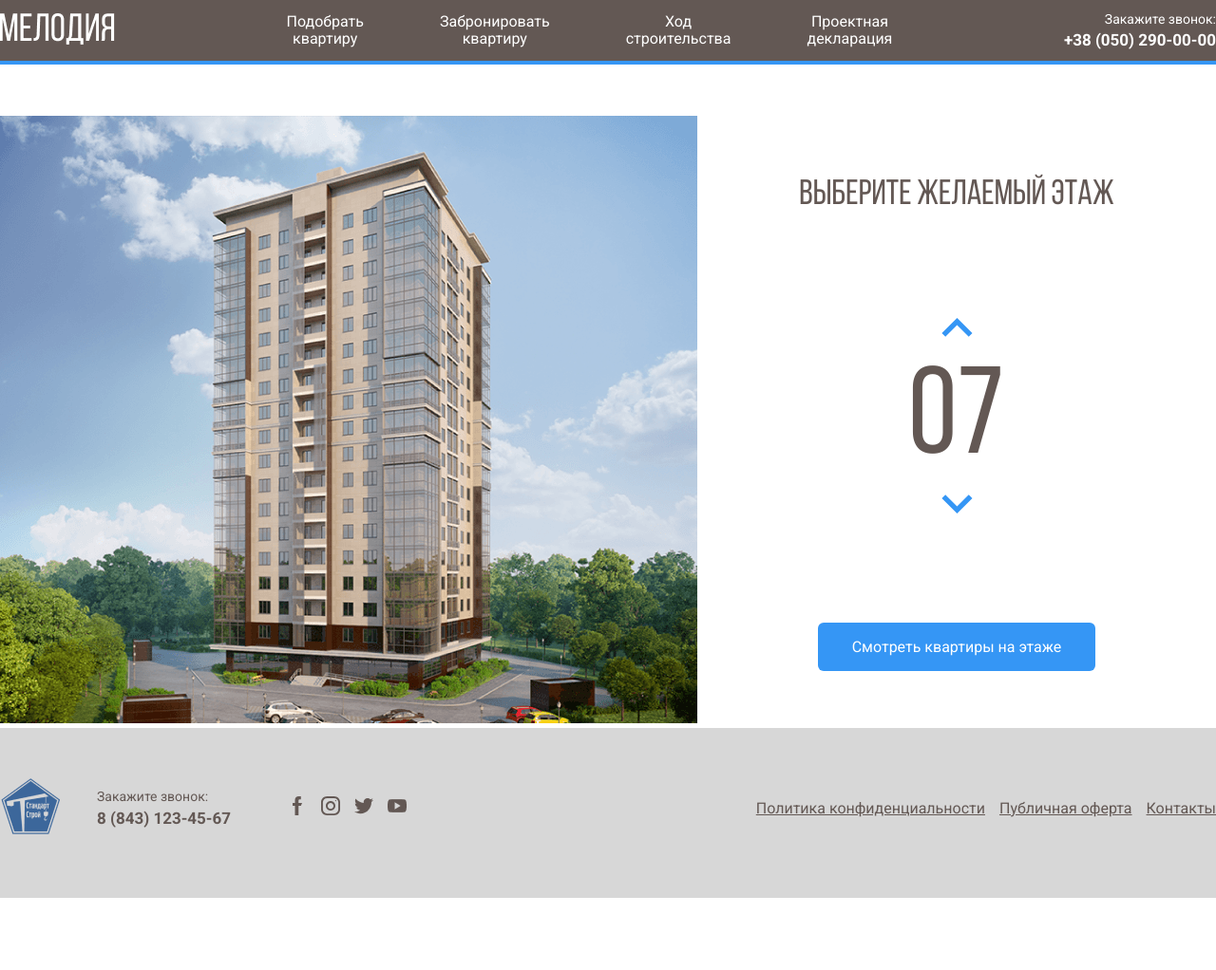
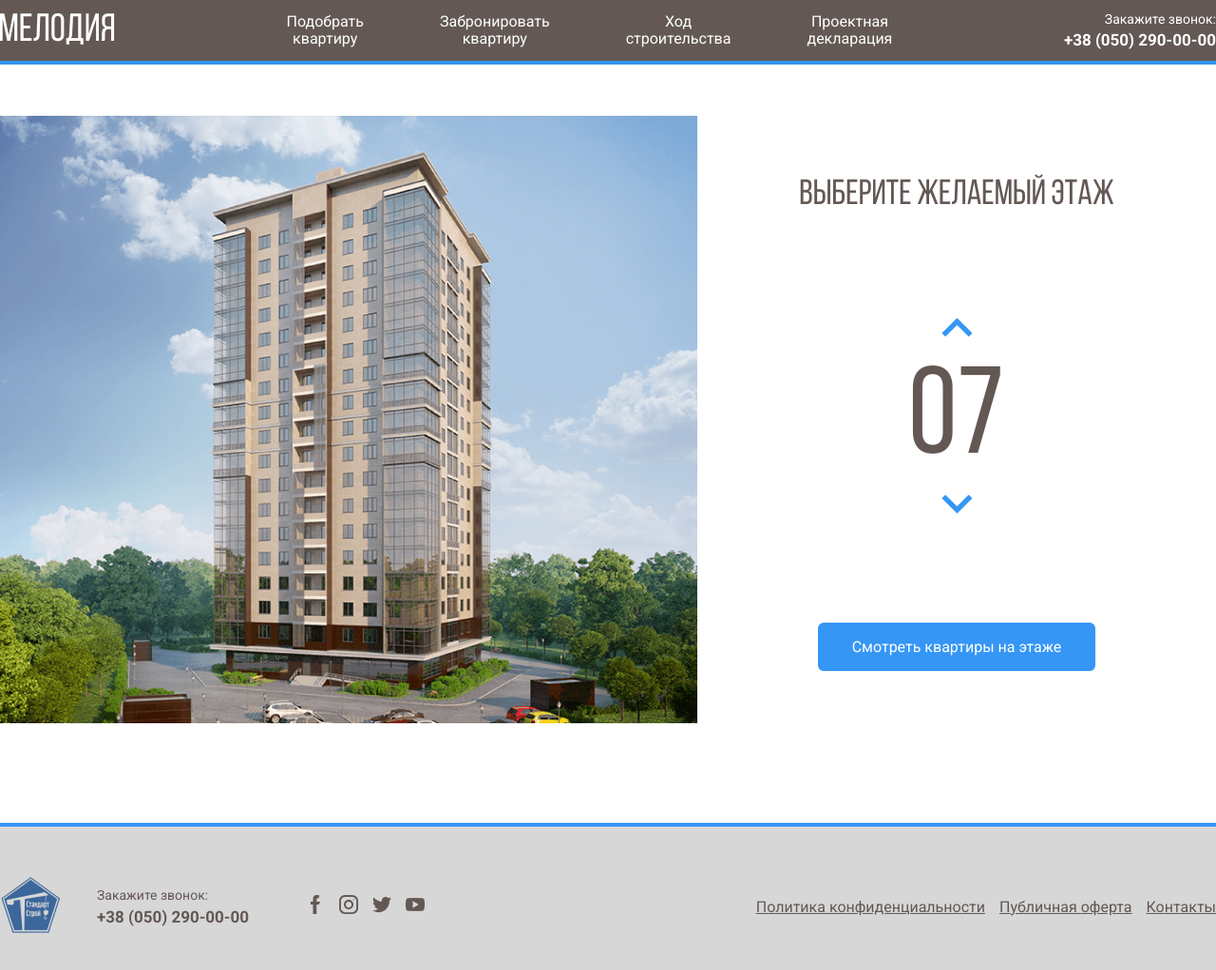
Before and after one commit to Kommeta/Melody, a plain HTML site: page index.html in a window 1280 px wide. Shown: the whole page at 95% size. Before the commit the page ends 946 px from the top, so only its background shows below. Drawn offline with nearby package versions, Linux system fonts and the light colour scheme.

Commit message:
корректировка footer, tel

```diff
--- a/css/style.css
+++ b/css/style.css
@@ -72,6 +72,7 @@ body {
   margin: 0 auto;
   padding-top: 54px;
   display: flex;
+  padding-bottom: 100px;
 }
 .main-info {
   flex-grow: 1;
@@ -236,6 +237,7 @@ path.current-floor {
 }
 .footer {
   background-color: #d7d7d7;
+  border-top: 4px solid #3596f5;
 }
 .footer-content {
   max-width: 1280px;
--- a/index.html
+++ b/index.html
@@ -176,7 +176,7 @@
             </a>
             <div class="footer-phone">
                <p class="footer-phone-text">Закажите звонок:</p>
-               <a href="tel:88431234567" class="footer-phone-number">8 (843) 123-45-67</a>
+               <a class="footer-phone-number" href="tel:+380502902091">+38 (050) 290-00-00</a>
             </div>
             <a href="#" class="footer-link">
                <svg width="20" height="20" viewBox="0 0 20 20" fill="none" xmlns="http://www.w3.org/2000/svg">
```
